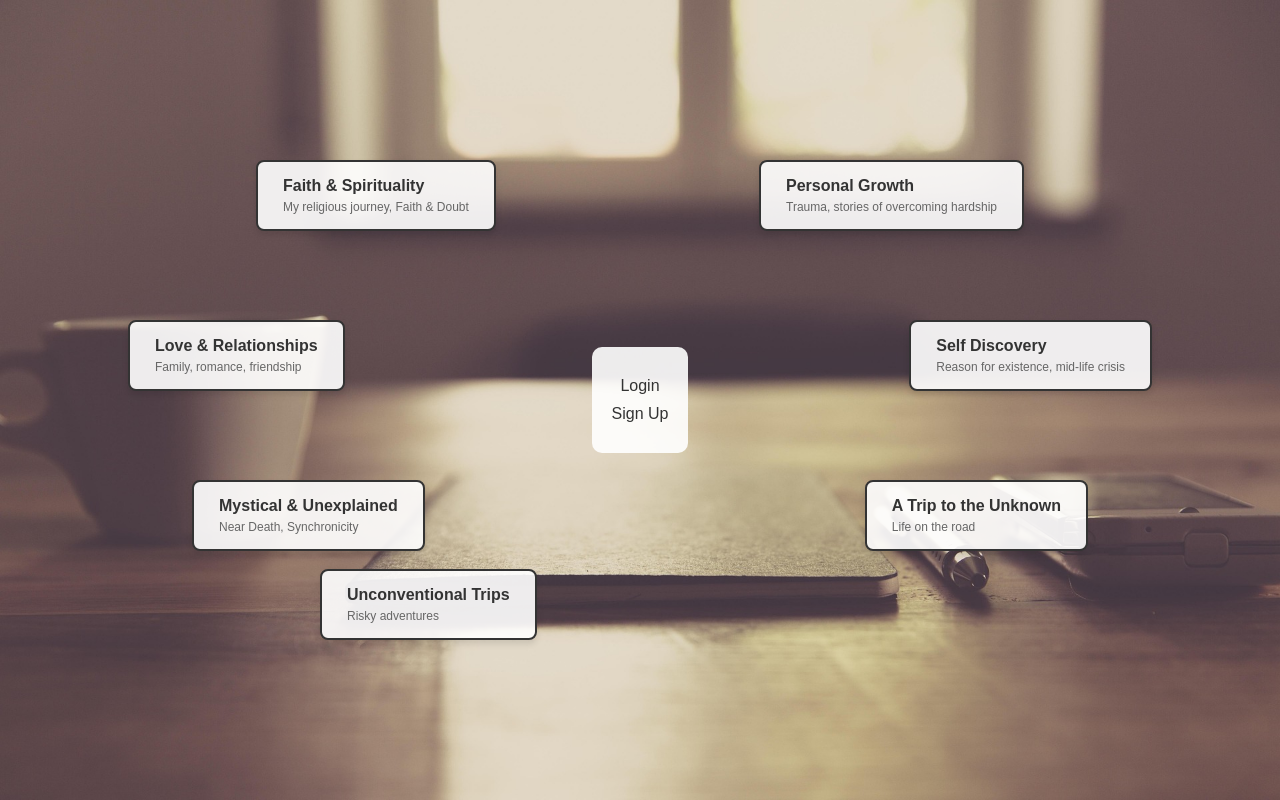
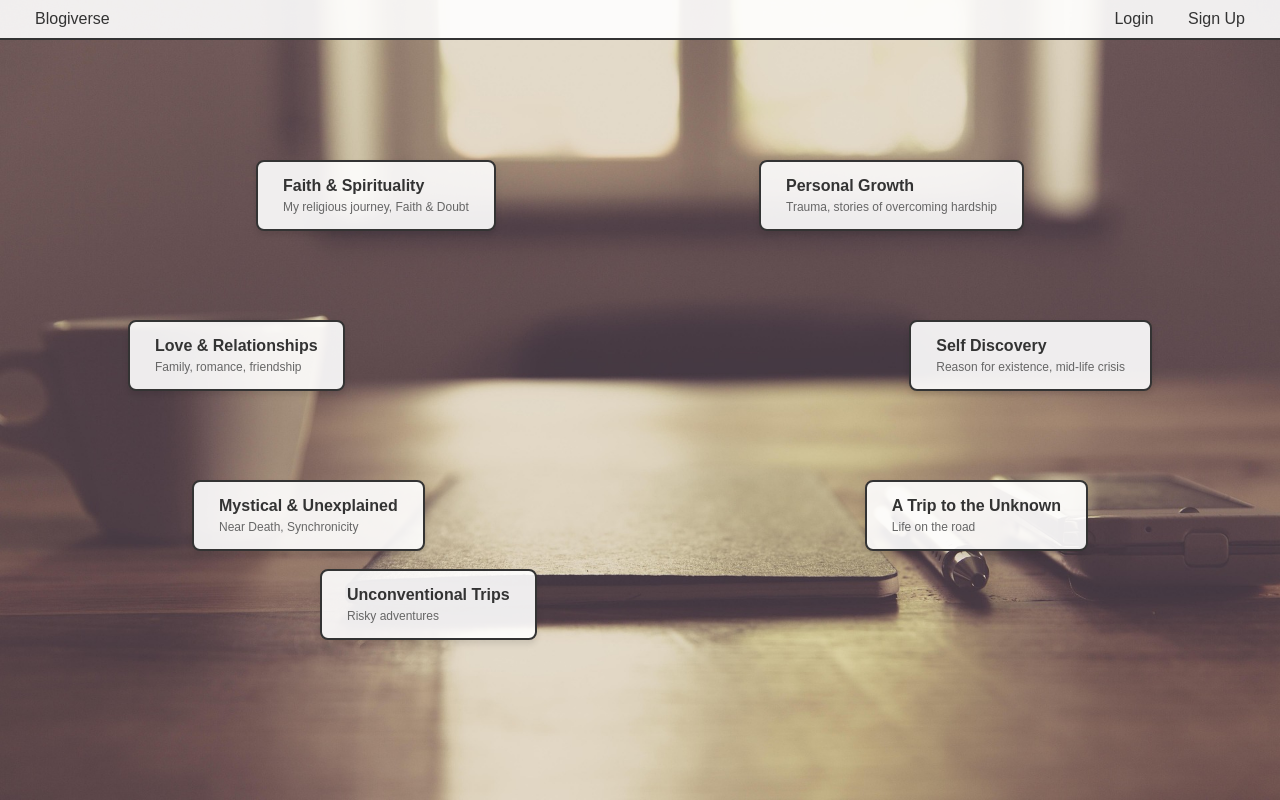
Before and after one commit to TranshumanistAJ/blogiverse, a Django app: page / in a window 1280 px wide. Run offline with Django 5.2, Linux system fonts and the light colour scheme; data comes from the database, SQL or seed files in the repository.

Commit message:
update index.html to make evry page get its navbar without rewriting

```diff
--- a/templates/index.html
+++ b/templates/index.html
@@ -1,18 +1,9 @@
-<!DOCTYPE html>
-<html>
-<head>
-    <title>Blogiverse</title>
+{% extends 'base.html' %}
+
+{% block title %}Blogiverse{% endblock %}
+
+{% block extra_css %}
     <style>
-        body {
-            background-image: url('/static/images/background.jpg');
-            background-size: cover;
-            height: 100vh;
-            margin: 0;
-            display: flex;
-            justify-content: center;
-            align-items: center;
-            font-family: Arial, sans-serif;
-        }
         .forum-button {
             position: absolute;
             background-color: rgba(255, 255, 255, 0.9);
@@ -40,19 +31,6 @@
             color: #666;
             margin-top: 5px;
         }
-        .auth-box {
-            background-color: rgba(255, 255, 255, 0.9);
-            padding: 20px;
-            border-radius: 10px;
-            text-align: center;
-        }
-        .auth-box a {
-            display: block;
-            margin: 10px 0;
-            text-decoration: none;
-            color: #333;
-        }
-        /* Positioning for buttons */
         .forum-button:nth-child(1) { top: 20%; left: 20%; }
         .forum-button:nth-child(2) { top: 20%; right: 20%; }
         .forum-button:nth-child(3) { top: 40%; left: 10%; }
@@ -61,17 +39,13 @@
         .forum-button:nth-child(6) { top: 60%; right: 15%; }
         .forum-button:nth-child(7) { bottom: 20%; left: 25%; }
     </style>
-</head>
-<body>
+{% endblock %}
+
+{% block content %}
     {% for forum in forums %}
         <div class="forum-button">
             <a href="{% url 'topic_list' forum_name=forum.name %}">{{ forum.name }}</a>
             <small>{{ forum.description }}</small>
         </div>
     {% endfor %}
-    <div class="auth-box">
-        <a href="{% url 'account_login' %}">Login</a>
-        <a href="{% url 'account_signup' %}">Sign Up</a>
-    </div>
-</body>
-</html>
+{% endblock %}
```
